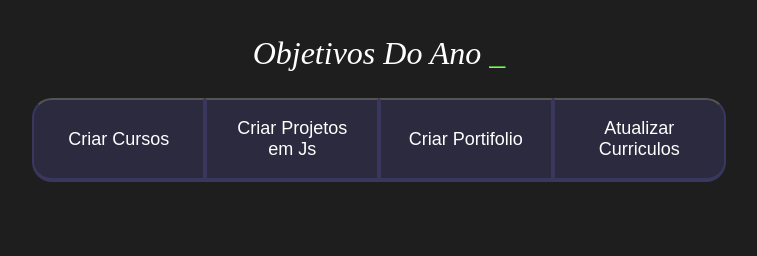
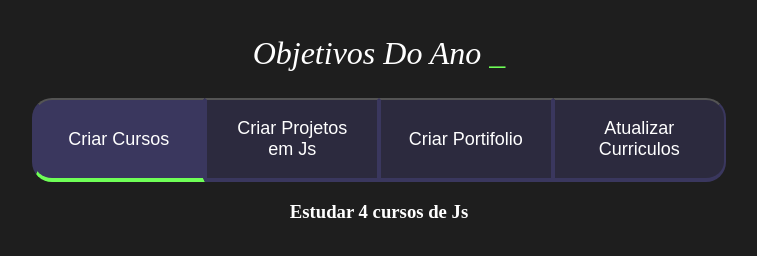
Before and after one commit to ponziot/3F_2024, a plain HTML site: page index.html in a window 1280 px wide. Both pictures are taken after a click on the button "Criar Cursos". Shown: the whole page, without its empty margins (261-1018 px from the left). Drawn offline with Linux system fonts and the light colour scheme.

Commit message:
10/05
js e novos ngc do botao

```diff
--- a/index.html
+++ b/index.html
@@ -10,17 +10,21 @@
 </head>
 <body>
     <section class="Conteudo">
-
 <h2 class="Titulo">Objetivos Do Ano <span>_</span></h2>
-
-
 <div class="botoes">
     <button class="botao">Criar Cursos</button>
     <button class="botao">Criar Projetos em Js</button>
     <button class="botao">Criar Portifolio</button>
     <button class="botao">Atualizar Curriculos</button>
 </div>
+<div class="abas-textos">
+    <div class="aba-conteudo">
+        <h3 class="aba-conteudo-principal">Estudar 4 cursos de Js</h3>
+    </div>
+</div>
 </section>
-    <script src="main.js"></script>
+
+  <script src="main.js"></script>
+
 </body>
 </html>
--- a/main.js
+++ b/main.js
@@ -1,8 +1,11 @@
  const botoes = document.querySelectorAll(".botao")
 
- for (let i = 0; 1 < botoes.length ; i++){
-     botoes(i).onclick = function(){
-
+ for (let i = 0; i < botoes.length ; i++){
+     botoes[i].onclick = function(){
+         for (let j = 0; j < botoes.length ; j++){
+             botoes[j].classList.remove("ativo")
+         }
+         botoes[i].classList.add("ativo")
      }
 
  }
--- a/style.css
+++ b/style.css
@@ -47,6 +47,10 @@ span {
     border-right: 2px solid var(--botaoativo);
 }
 
+.ativo{
+    background-color: var(--botaoativo);
+    border-bottom: 4px solid var(--verde);
+}
 
 
 
```
